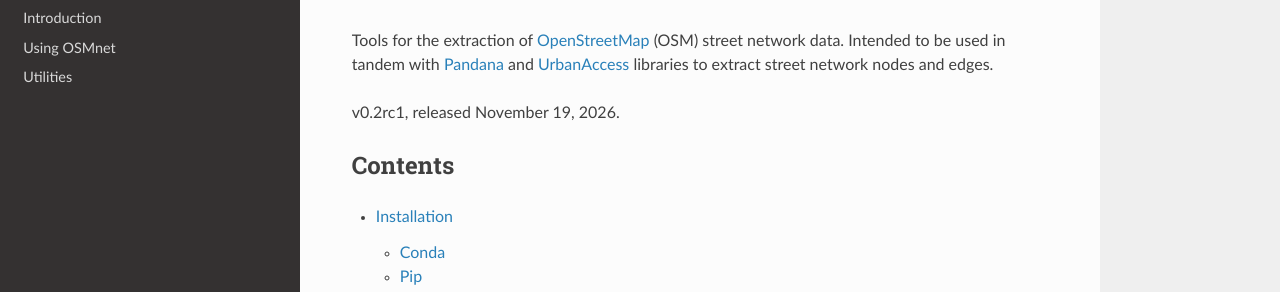
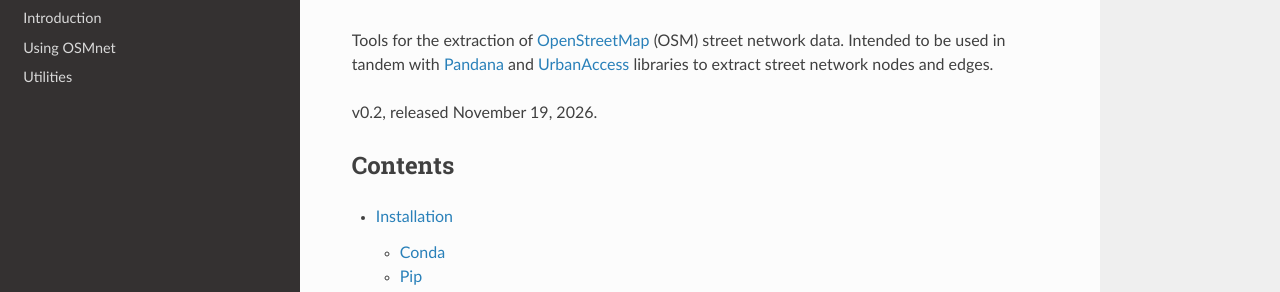
Before and after one commit to UDST/osmnet, a Sphinx documentation site: the page built from docs/source/index.rst, in a window 1280 px wide and 962 px high. Shown: the part 131-423 px from the top of the window. Built offline with Sphinx 7.4.7 and the Read the Docs theme 3.1.0, drawn with Linux system fonts in a browser that asks for light colours.

Commit message:
Merge pull request #40 from UDST/release/v0.2
Version 0.2

```diff
--- a/CHANGELOG.rst
+++ b/CHANGELOG.rst
@@ -1,9 +1,9 @@
-v0.2rc1
-=======
+v0.2
+====
 
 2026/11/19
 
-Release candidate for v0.2, the first release since v0.1.7 in August 2023. It restores downloads from the Overpass API, which fail with HTTP 406 errors in v0.1.7, bounds the retries when the server is busy, and updates the package for current versions of Python and the geospatial libraries.
+First release since v0.1.7 in August 2023. It restores downloads from the Overpass API, which fail with HTTP 406 errors in v0.1.7, bounds the retries when the server is busy, and updates the package for current versions of Python and the geospatial libraries.
 
 * sends a descriptive User-Agent, ``osmnet/<version> (+https://github.com/UDST/osmnet)``, with requests to the Overpass API and uses https and the ``overpass-api.de`` host for both the interpreter and status endpoints, fixing the HTTP 406 errors (#33, #34)
 * ``get_pause_duration()`` finds the slot information on the status page by content, so it tolerates the current page layout, and reads the wait from the page's "in N seconds" rather than computing it from a timestamp and the local clock; ``python-dateutil`` is no longer imported (#34)
--- a/docs/source/index.rst
+++ b/docs/source/index.rst
@@ -3,7 +3,7 @@ OSMnet
 
 Tools for the extraction of `OpenStreetMap`_ (OSM) street network data. Intended to be used in tandem with `Pandana`_ and `UrbanAccess`_ libraries to extract street network nodes and edges.
 
-v0.2rc1, released November 19, 2026.
+v0.2, released November 19, 2026.
 
 Contents
 --------
--- a/osmnet/__init__.py
+++ b/osmnet/__init__.py
@@ -1,4 +1,4 @@
-__version__ = "0.2rc1"
+__version__ = "0.2"
 
 version = __version__
 
```
